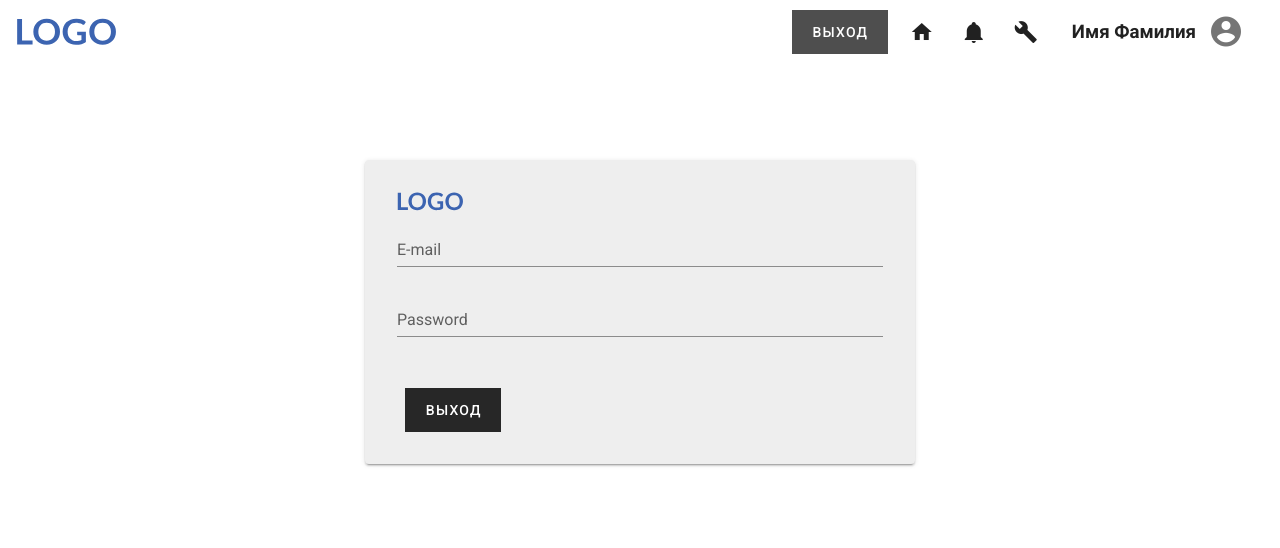
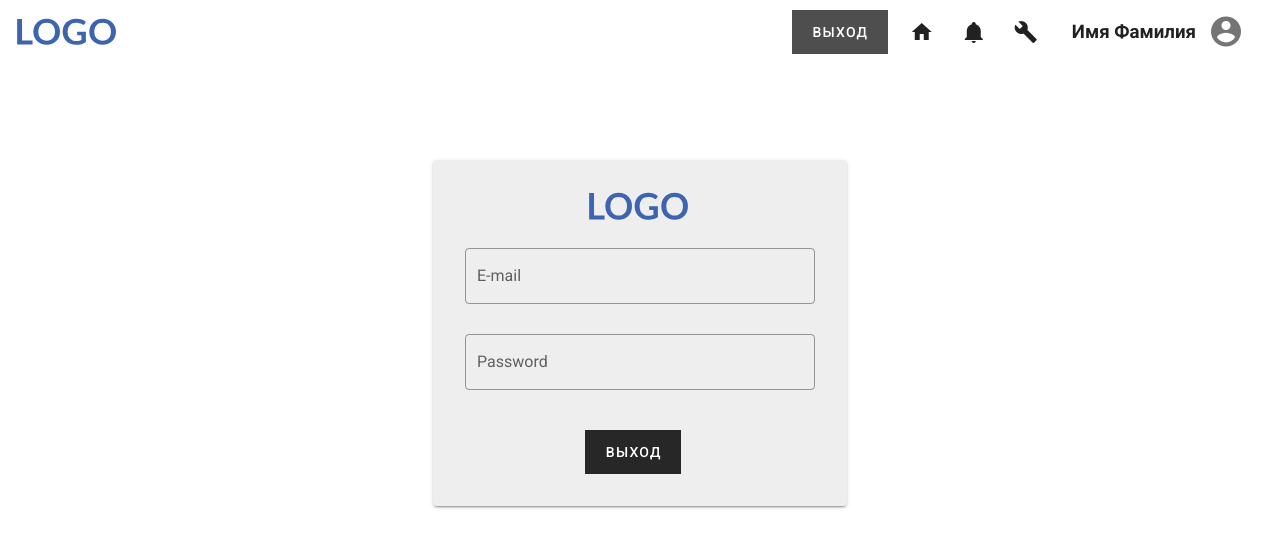
Before and after one commit to L-JAZZ/admin_dashboard, a Vue app: page /#/ in a window 1280 px wide. Shown: the top 548 px of the page. Built offline with nearby package versions, Linux system fonts and the light colour scheme.

Commit message:
login fix

```diff
--- a/src/views/Login.vue
+++ b/src/views/Login.vue
@@ -1,25 +1,27 @@
 <template>
-  <div class="mx-auto pa-8 mt-16">
+  <div class="mx-auto pa-8 mt-16 align-content-center">
     <v-card
         class="mx-auto pa-8 mt-16"
         max-width="550"
-        min-width="550"
         color="#eeeeee"
         rounded
     >
     <form>
-      <v-spacer></v-spacer>
-      <div class="mx-auto">
-        <img src="LOGO.svg" alt="">
+      <div class="mx-auto" style="width: 30%">
+        <img src="LOGO.svg" alt="" width="100">
       </div>
 
       <v-text-field
+          class="mt-5"
           v-model="email"
           :error-messages="emailErrors"
           label="E-mail"
           required
           @input="$v.email.$touch()"
           @blur="$v.email.$touch()"
+          style="width: 350px"
+          background-color="#eeeeeee"
+          outlined
       ></v-text-field>
 
       <v-text-field
@@ -27,19 +29,20 @@
           :rules="[rules.password]"
           required
           label="Password"
-          style="min-height: 96px"
+          style="min-height: 96px; width: 350px;"
           type="password"
+          outlined
       ></v-text-field>
-
 
       <v-btn
           tile
-          class="mr-2 ml-2"
+          class=""
           elevation="0"
           dark
           large
-          to="/payments "
+          to="/payments"
           @click="submit"
+          style="margin-left: 120px"
       >
         <span>Выход</span>
       </v-btn>
@@ -96,3 +99,7 @@ export default {
   },
 }
 </script>
+
+<style>
+
+</style>
```
